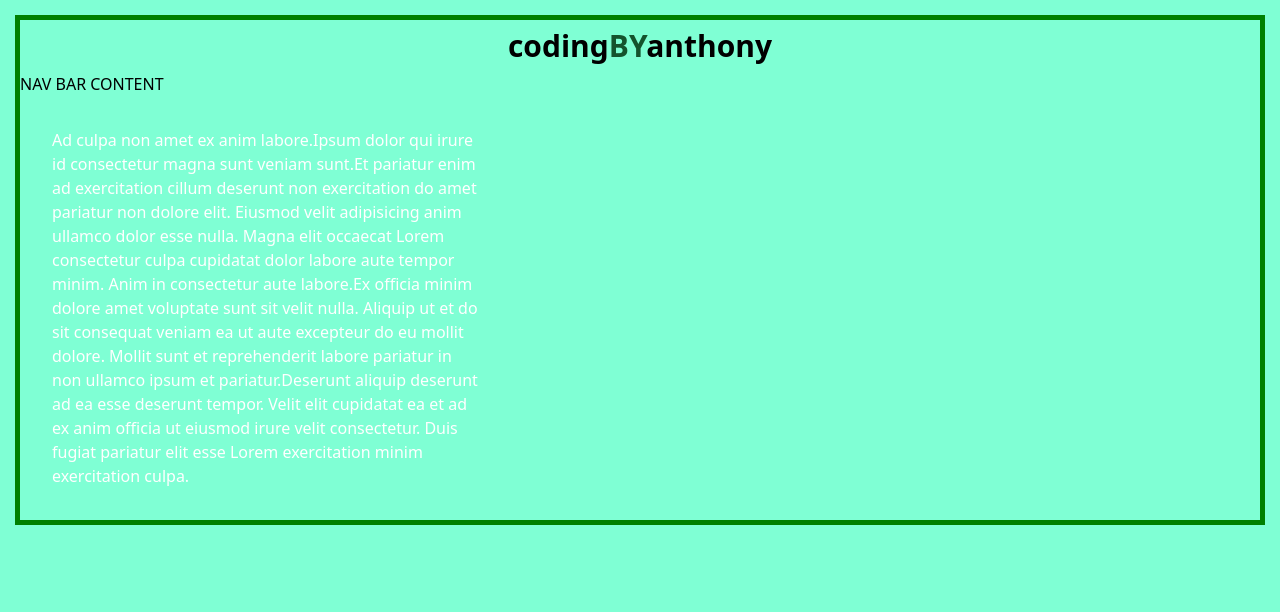
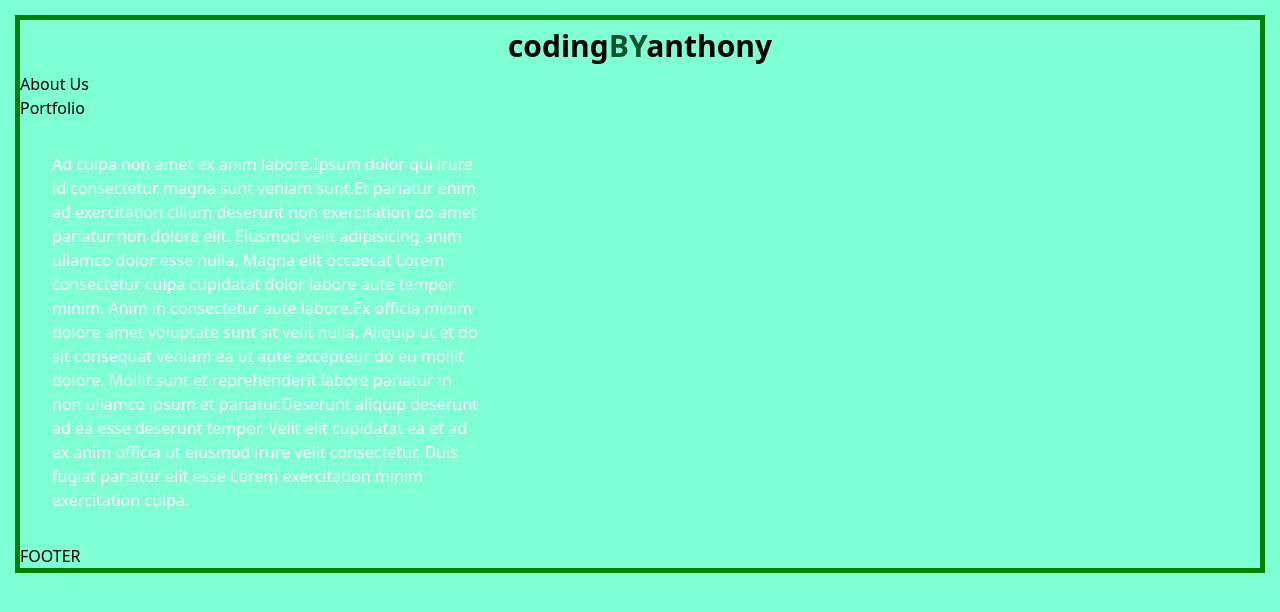
Before and after one commit to MartSpeed/codingBYanthony-portfolio, a React (Create React App) app: page / in a window 1280 px wide. Shown: the top 612 px of the page. Built offline with nearby package versions, Linux system fonts and the light colour scheme.

Commit message:
FEAT: added footer with placeholder text

```diff
--- /dev/null
+++ b/src/components/Footer/Footer.component.js
@@ -0,0 +1,10 @@
+import '../../App.css'
+import React from 'react'
+
+export default function Footer(){
+    return(
+        <div>
+            FOOTER
+        </div>
+    )
+}
--- a/src/components/Navigation/nav.component.js
+++ b/src/components/Navigation/nav.component.js
@@ -4,7 +4,10 @@ import React from 'react'
 export default function Navbar() {
     return (
         <div>
-            NAV BAR CONTENT
+            <ul>
+                <li>About Us</li>
+                <li>Portfolio</li>
+            </ul>
         </div>
     )
 }
--- a/src/index.js
+++ b/src/index.js
@@ -7,6 +7,7 @@ import reportWebVitals from './reportWebVitals';
 import Header from "./components/Header/Header.component.js"
 import Container from "./components/AboutUs/AboutUs.component"
 import Navbar from './components/Navigation/nav.component';
+import Footer from './components/Footer/Footer.component';
 
 const root = ReactDOM.createRoot(document.getElementById('root'));
 root.render(
@@ -15,6 +16,7 @@ root.render(
     <Header />
     <Navbar />
     <Container />
+    <Footer />
   </React.StrictMode>
 );
 
```
